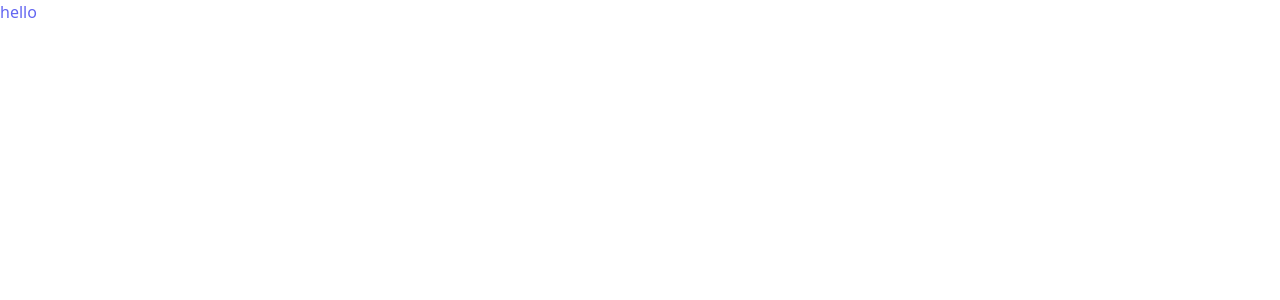
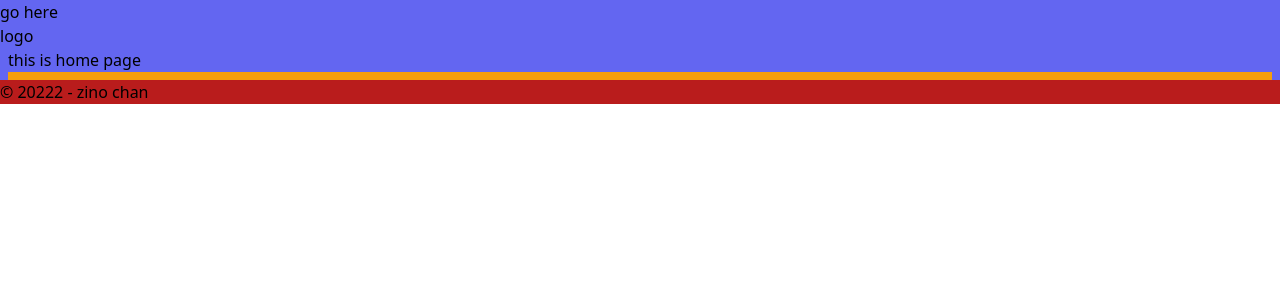
Before and after one commit to itloverman/lapino, a React (Create React App) app in the folder client/: page / in a window 1280 px wide. Shown: the top 300 px of the page. Built offline with nearby package versions, Linux system fonts and the light colour scheme.

Commit message:
added basic routes

```diff
--- a/client/package.json
+++ b/client/package.json
@@ -12,9 +12,12 @@
     "@types/react": "^16.9.0",
     "@types/react-dom": "^16.9.0",
     "@types/react-redux": "^7.1.7",
+    "@types/react-router-dom": "^5.3.2",
+    "history": "^5.1.0",
     "react": "^17.0.2",
     "react-dom": "^17.0.2",
     "react-redux": "^7.2.0",
+    "react-router-dom": "^6.0.2",
     "react-scripts": "4.0.3",
     "redux-saga": "^1.1.3",
     "typescript": "~4.1.5"
--- a/client/src/App.tsx
+++ b/client/src/App.tsx
@@ -1,8 +1,11 @@
+import { BrowserRouter } from 'react-router-dom';
+import AppRouter from './router/AppRouter';
+
 function App() {
   return (
-    <div className="App">
-      <h1 className="text-indigo-500">hello</h1>
-    </div>
+    <BrowserRouter>
+      <AppRouter />
+    </BrowserRouter>
   );
 }
 
--- /dev/null
+++ b/client/src/components/UI/Layout.tsx
@@ -0,0 +1,20 @@
+import React from 'react';
+import { Outlet } from 'react-router';
+import { Link } from 'react-router-dom';
+
+const Layout: React.FC = () => {
+  return (
+    <main>
+      <header className="w-full h-20 bg-indigo-500">
+        <Link to="/order-summary">go here</Link>
+        <h1>logo</h1>
+        <div className="max-w-screen-xl px-2 mx-auto">
+          <Outlet />
+        </div>
+      </header>
+      <footer className="bg-red-700">&copy; 20222 - zino chan</footer>
+    </main>
+  );
+};
+
+export default Layout;
--- a/client/src/index.tsx
+++ b/client/src/index.tsx
@@ -7,11 +7,9 @@ import { Provider } from 'react-redux';
 import * as serviceWorker from './serviceWorker';
 
 ReactDOM.render(
-  <React.StrictMode>
-    <Provider store={store}>
-      <App />
-    </Provider>
-  </React.StrictMode>,
+  <Provider store={store}>
+    <App />
+  </Provider>,
   document.getElementById('root'),
 );
 
--- /dev/null
+++ b/client/src/modules/ErrorBoundary.tsx
@@ -0,0 +1,34 @@
+import React, { Component, ErrorInfo, ReactNode } from 'react';
+
+interface Props {
+  children: ReactNode;
+}
+
+interface State {
+  hasError: boolean;
+}
+
+class ErrorBoundary extends Component<Props, State> {
+  public state: State = {
+    hasError: false,
+  };
+
+  public static getDerivedStateFromError(_: Error): State {
+    // Update state so the next render will show the fallback UI.
+    return { hasError: true };
+  }
+
+  public componentDidCatch(error: Error, errorInfo: ErrorInfo) {
+    console.error('Uncaught error:', error, errorInfo);
+  }
+
+  public render() {
+    if (this.state.hasError) {
+      return <h1>Sorry.. there was an error</h1>;
+    }
+
+    return this.props.children;
+  }
+}
+
+export default ErrorBoundary;
--- /dev/null
+++ b/client/src/pages/checkout/OrderSummary.tsx
@@ -0,0 +1,7 @@
+import React from 'react';
+
+const OrderSummary: React.FC = () => {
+  return <div>Protected</div>;
+};
+
+export default OrderSummary;
--- /dev/null
+++ b/client/src/pages/home/index.tsx
@@ -0,0 +1,15 @@
+import React from 'react';
+import ErrorBoundary from '../../modules/ErrorBoundary';
+
+const Home: React.FC = () => {
+  return (
+    <ErrorBoundary>
+      <div>
+        this is home page
+        <div className="h-8 bg-yellow-500"></div>
+      </div>
+    </ErrorBoundary>
+  );
+};
+
+export default Home;
--- /dev/null
+++ b/client/src/pages/notFound/index.tsx
@@ -0,0 +1,12 @@
+import React from 'react';
+
+const NotFound: React.FC = () => {
+  return (
+    <div>
+      <h3 className="mb-4 font-bold text-center">Error 404</h3>
+      <p>Page not found</p>
+    </div>
+  );
+};
+
+export default NotFound;
--- /dev/null
+++ b/client/src/router/AppRouter.tsx
@@ -0,0 +1,35 @@
+import { lazy, Suspense } from 'react';
+import { Routes, Route } from 'react-router-dom';
+import Layout from '../components/UI/Layout';
+
+import * as ROUTES from '../utils/routes';
+const Home = lazy(() => import('../pages/home'));
+const NotFound = lazy(() => import('../pages/notFound'));
+
+const AppRouter = () => {
+  return (
+    <Routes>
+      <Route path={ROUTES.HOME} element={<Layout />}>
+        <Route
+          index
+          element={
+            <Suspense fallback={<p>...loding</p>}>
+              <Home />
+            </Suspense>
+          }
+        />
+
+        <Route
+          path="*"
+          element={
+            <Suspense fallback={<p>...loding</p>}>
+              <NotFound />
+            </Suspense>
+          }
+        />
+      </Route>
+    </Routes>
+  );
+};
+
+export default AppRouter;
--- /dev/null
+++ b/client/src/router/WithAuth.tsx
@@ -0,0 +1,18 @@
+import { ReactElement } from 'react';
+import { useLocation, Navigate } from 'react-router-dom';
+
+interface Props {
+  children: JSX.Element;
+}
+
+function WithAuth({ children }: Props): ReactElement {
+  const location = useLocation();
+
+  const auth = false;
+
+  if (!auth) return <Navigate to="/login" state={{ from: location }} />;
+
+  return children;
+}
+
+export default WithAuth;
--- /dev/null
+++ b/client/src/utils/routes.ts
@@ -0,0 +1,5 @@
+export const HOME = '/';
+export const PRODUCT_DETAILS = ':product_slug';
+export const CART = 'cart';
+export const SIGN_IN = 'sign-in';
+export const SIGN_UP = 'sign-up';
```
Also changed, not shown: 1 other file (tests, documents, lock files or other folders).
